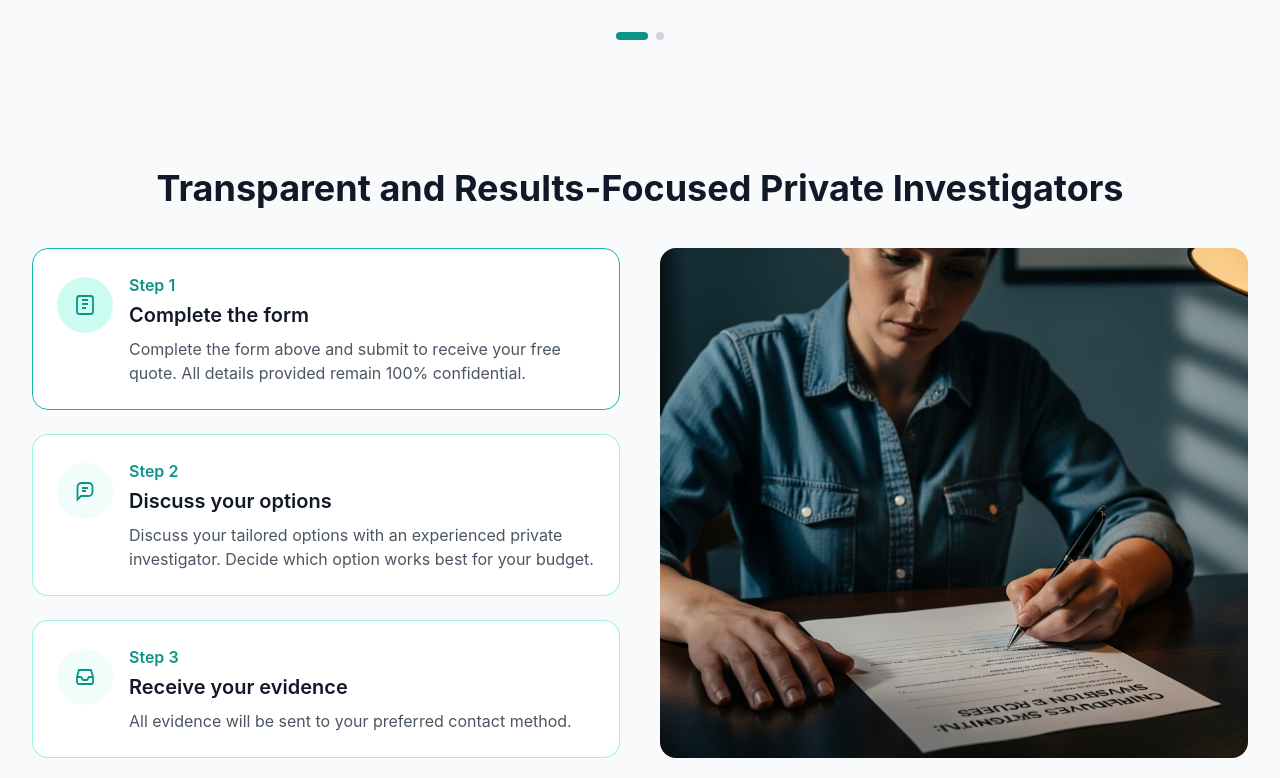
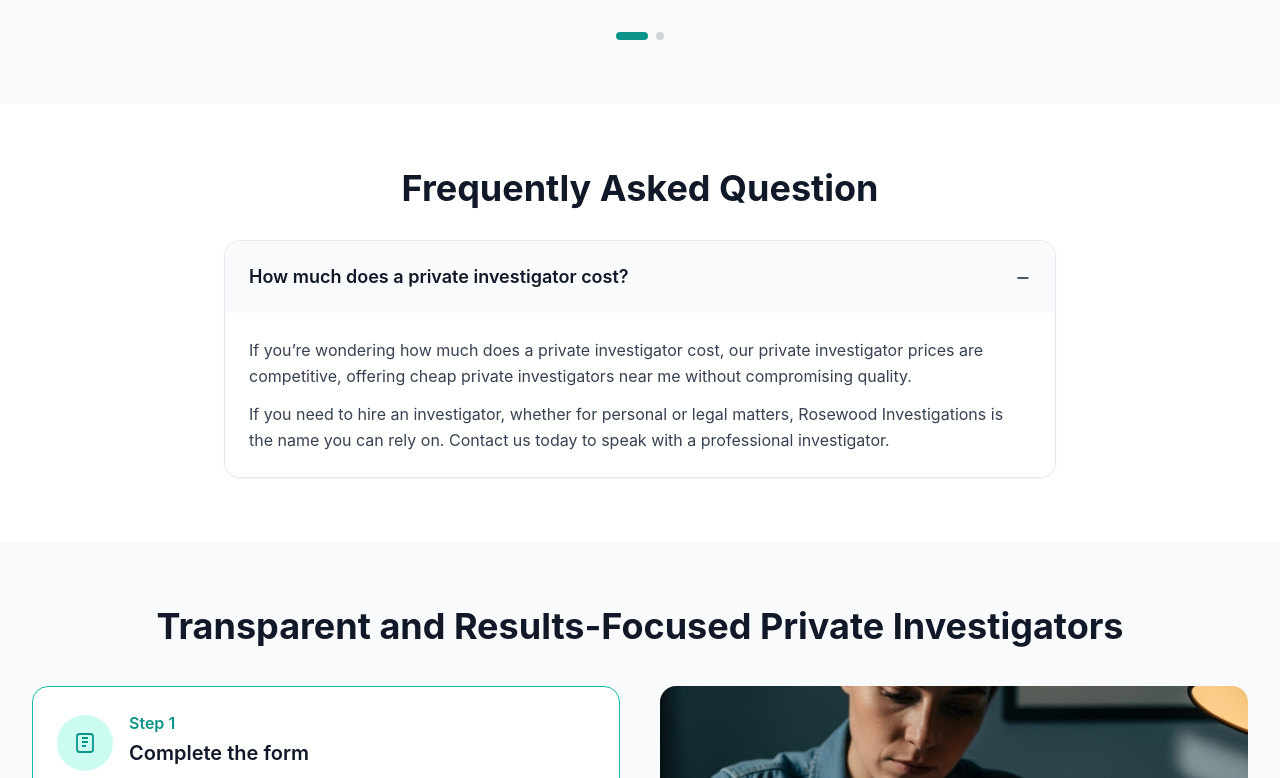
Before and after one commit to Naseef-Nusky/Henderson-Thomas-Investigations_LangingV2, a React (Create React App) app: page / in a window 1280 px wide. Shown: the part 1582-2360 px from the top of the page. Built offline with nearby package versions, Linux system fonts and the light colour scheme.

Commit message:
feat: add FAQ accordion after services with pricing info

```diff
--- a/src/App.js
+++ b/src/App.js
@@ -8,6 +8,7 @@ import ContactSection from './components/ContactSection';
 import ReviewSlider from './components/ReviewSlider';
 import Footer from './components/Footer';
 import MobileCallPill from './components/MobileCallPill';
+import FAQAccordion from './components/FAQAccordion';
 
 function App() {
   return (
@@ -16,6 +17,7 @@ function App() {
       <MobileCallPill />
       <HeroSection />
       <ServicesSlider />
+      <FAQAccordion />
       <Steps />
       {/* <AboutSection /> */}
       <WhyChooseSection />
--- /dev/null
+++ b/src/components/FAQAccordion.js
@@ -0,0 +1,47 @@
+import React, { useState } from 'react';
+
+const FAQAccordion = () => {
+  const [open, setOpen] = useState(true);
+
+  return (
+    <section className="py-16 bg-white">
+      <div className="container mx-auto px-4 md:px-8 max-w-4xl">
+        <h2 className="text-3xl md:text-4xl font-bold text-gray-900 mb-8 text-center">
+          Frequently Asked Question
+        </h2>
+
+        <div className="border border-gray-200 rounded-2xl overflow-hidden shadow-sm">
+          <button
+            type="button"
+            onClick={() => setOpen(!open)}
+            className="w-full flex items-center justify-between text-left px-5 py-4 md:px-6 md:py-5 bg-gray-50 hover:bg-gray-100 transition-colors"
+            aria-expanded={open}
+            aria-controls="faq-panel-1"
+          >
+            <span className="text-base md:text-lg font-semibold text-gray-900">
+              How much does a private investigator cost?
+            </span>
+            <span className="ml-4 text-gray-600 text-xl md:text-2xl select-none">
+              {open ? '−' : '+'}
+            </span>
+          </button>
+
+          {open && (
+            <div id="faq-panel-1" className="px-5 py-4 md:px-6 md:py-6 bg-white text-gray-700 leading-relaxed">
+              <p className="mb-3">
+                If you’re wondering how much does a private investigator cost, our private investigator prices are
+                competitive, offering cheap private investigators near me without compromising quality.
+              </p>
+              <p>
+                If you need to hire an investigator, whether for personal or legal matters, Rosewood Investigations is
+                the name you can rely on. Contact us today to speak with a professional investigator.
+              </p>
+            </div>
+          )}
+        </div>
+      </div>
+    </section>
+  );
+};
+
+export default FAQAccordion;
```
